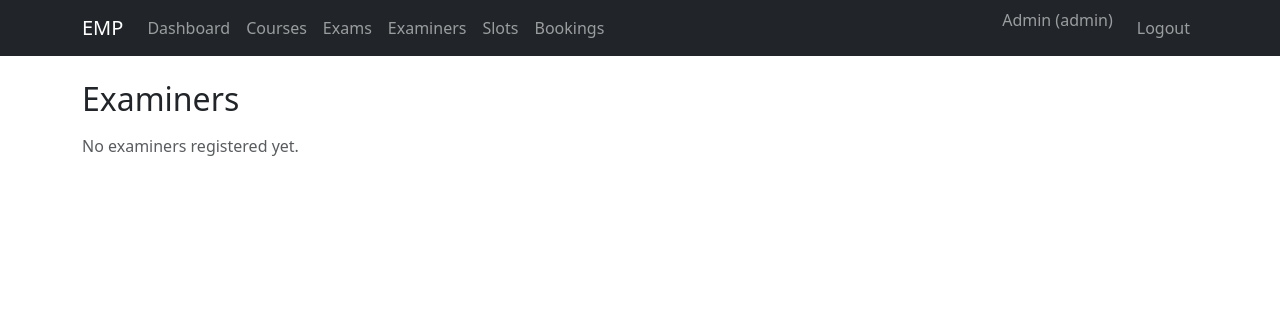
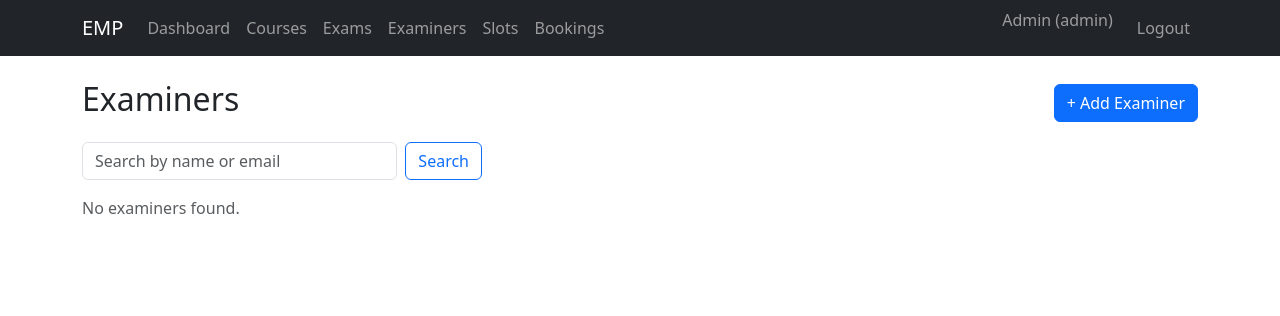
Before and after one commit to Lakshmi-Sajja/exam_portal, a Flask app: page /admin/examiners in a window 1280 px wide. Shown: the top 316 px of the page. Run offline with Flask 3, Linux system fonts and the light colour scheme; a user stored in the database is signed in.

Commit message:
fix gaps in code

```diff
--- a/routes/admin.py
+++ b/routes/admin.py
@@ -3,7 +3,7 @@ from datetime import datetime
 from flask import Blueprint, render_template, request, redirect, url_for, flash
 from flask_login import current_user
 
-from models import db, User, ExaminerProfile, StudentProfile, Course, Exam, Rubric, Slot, Booking
+from models import db, User, ExaminerProfile, StudentProfile, Course, Exam, Rubric, Slot, Booking, Evaluation
 from roles import admin_required
 
 
@@ -130,8 +130,17 @@ def delete_course(course_id):
 @admin.route('/exams')
 @admin_required
 def exams():
-    all_exams = Exam.query.order_by(Exam.name).all()
-    return render_template('admin/exams.html', exams=all_exams)
+    q = request.args.get('q', '').strip()
+    query = Exam.query.order_by(Exam.name)
+    if q:
+        query = query.join(Course, Exam.course_id == Course.id).filter(
+            db.or_(
+                Exam.name.ilike(f'%{q}%'),
+                Course.name.ilike(f'%{q}%'),
+            )
+        )
+    all_exams = query.all()
+    return render_template('admin/exams.html', exams=all_exams, q=q)
 
 
 @admin.route('/exams/add', methods=['GET', 'POST'])
@@ -342,13 +351,63 @@ def delete_rubric(rubric_id):
 @admin.route('/examiners')
 @admin_required
 def examiners():
-    all_examiners = (
+    q = request.args.get('q', '').strip()
+    query = (
         User.query
         .join(ExaminerProfile, User.id == ExaminerProfile.user_id)
         .order_by(User.name)
-        .all()
     )
-    return render_template('admin/examiners.html', examiners=all_examiners)
+    if q:
+        query = query.filter(
+            db.or_(
+                User.name.ilike(f'%{q}%'),
+                User.email.ilike(f'%{q}%'),
+            )
+        )
+    all_examiners = query.all()
+    return render_template('admin/examiners.html', examiners=all_examiners, q=q)
+
+
+@admin.route('/examiners/add', methods=['GET', 'POST'])
+@admin_required
+def add_examiner():
+    if request.method == 'POST':
+        name       = request.form.get('name', '').strip()
+        email      = request.form.get('email', '').strip()
+        password   = request.form.get('password', '')
+        department = request.form.get('department', '').strip()
+        contact    = request.form.get('contact', '').strip()
+
+        if not name or not email or not password:
+            flash('Name, email and password are required.', 'danger')
+            return render_template('admin/examiner_form.html')
+
+        if len(password) < 6:
+            flash('Password must be at least 6 characters.', 'danger')
+            return render_template('admin/examiner_form.html')
+
+        if User.query.filter_by(email=email).first():
+            flash('That email is already registered.', 'danger')
+            return render_template('admin/examiner_form.html')
+
+        user = User(name=name, email=email, role='examiner', is_active=True)
+        user.set_password(password)
+        db.session.add(user)
+        db.session.commit()
+
+        profile = ExaminerProfile(
+            user_id=user.id,
+            department=department,
+            contact=contact,
+            status='approved',   # admin-created examiners are approved immediately
+        )
+        db.session.add(profile)
+        db.session.commit()
+
+        flash(f'Examiner {name} added and approved.', 'success')
+        return redirect(url_for('admin.examiners'))
+
+    return render_template('admin/examiner_form.html')
 
 
 @admin.route('/examiners/<int:user_id>/approve', methods=['POST'])
@@ -445,11 +504,25 @@ def bookings():
     return render_template('admin/bookings.html', bookings=all_bookings, q=q)
 
 
+@admin.route('/bookings/<int:booking_id>/publish', methods=['POST'])
+@admin_required
+def publish_result(booking_id):
+    booking = Booking.query.get_or_404(booking_id)
+    evaluation = Evaluation.query.filter_by(booking_id=booking_id).first()
+    if not evaluation:
+        flash('No evaluation exists for this booking yet.', 'danger')
+        return redirect(url_for('admin.bookings'))
+    evaluation.is_published = True
+    db.session.commit()
+    flash('Result published. The student can now see it.', 'success')
+    return redirect(url_for('admin.bookings'))
+
+
 @admin.route('/bookings/<int:booking_id>/reschedule', methods=['POST'])
 @admin_required
 def reschedule_booking(booking_id):
-    booking      = Booking.query.get_or_404(booking_id)
-    new_slot_id  = request.form.get('new_slot_id', '').strip()
+    booking     = Booking.query.get_or_404(booking_id)
+    new_slot_id = request.form.get('new_slot_id', '').strip()
 
     if not new_slot_id:
         flash('New slot ID is required.', 'danger')
@@ -457,7 +530,12 @@ def reschedule_booking(booking_id):
 
     new_slot = Slot.query.get(int(new_slot_id))
     if not new_slot:
-        flash('The specified slot does not exist.', 'danger')
+        flash('That slot does not exist.', 'danger')
+        return redirect(url_for('admin.bookings'))
+
+    # must be a slot for the same exam
+    if new_slot.exam_id != booking.exam_id:
+        flash('You can only reschedule to a slot belonging to the same exam.', 'danger')
         return redirect(url_for('admin.bookings'))
 
     if new_slot.available_seats <= 0:
@@ -466,12 +544,12 @@ def reschedule_booking(booking_id):
 
     old_slot = booking.slot
 
-    # restore a seat to the old slot
+    # restore seat to old slot
     old_slot.available_seats += 1
     if old_slot.status == 'Full':
         old_slot.status = 'Available'
 
-    # occupy a seat in the new slot
+    # occupy seat in new slot
     new_slot.available_seats -= 1
     if new_slot.available_seats == 0:
         new_slot.status = 'Full'
--- a/templates/admin/examiners.html
+++ b/templates/admin/examiners.html
@@ -2,7 +2,18 @@
 {% block title %}Examiners{% endblock %}
 
 {% block content %}
-<h2 class="mb-3">Examiners</h2>
+<div class="d-flex justify-content-between align-items-center mb-3">
+  <h2>Examiners</h2>
+  <a href="{{ url_for('admin.add_examiner') }}" class="btn btn-primary">+ Add Examiner</a>
+</div>
+
+<form method="GET" class="d-flex mb-3" style="max-width: 400px;">
+  <input type="text" name="q" value="{{ q }}" class="form-control me-2" placeholder="Search by name or email">
+  <button type="submit" class="btn btn-outline-primary">Search</button>
+  {% if q %}
+  <a href="{{ url_for('admin.examiners') }}" class="btn btn-outline-secondary ms-1">Clear</a>
+  {% endif %}
+</form>
 
 {% if examiners %}
 <table class="table table-striped table-bordered align-middle">
@@ -13,7 +24,6 @@
       <th>Email</th>
       <th>Department</th>
       <th>Contact</th>
-      <th>Account Active</th>
       <th>Status</th>
       <th>Actions</th>
     </tr>
@@ -26,13 +36,6 @@
       <td>{{ examiner.email }}</td>
       <td>{{ examiner.examiner_profile.department or '—' }}</td>
       <td>{{ examiner.examiner_profile.contact or '—' }}</td>
-      <td>
-        {% if examiner.is_active %}
-          <span class="badge bg-success">Yes</span>
-        {% else %}
-          <span class="badge bg-secondary">No</span>
-        {% endif %}
-      </td>
       <td>
         {% if examiner.examiner_profile.status == 'approved' %}
           <span class="badge bg-success">Approved</span>
@@ -60,6 +63,6 @@
   </tbody>
 </table>
 {% else %}
-<p class="text-muted">No examiners registered yet.</p>
+<p class="text-muted">No examiners found{% if q %} matching "<strong>{{ q }}</strong>"{% endif %}.</p>
 {% endif %}
 {% endblock %}
```
Also changed, not shown: templates/admin/bookings.html (+14 -0 lines), templates/admin/examiner_form.html (added, +35 -0 lines), templates/admin/exams.html (+8 -0 lines).
